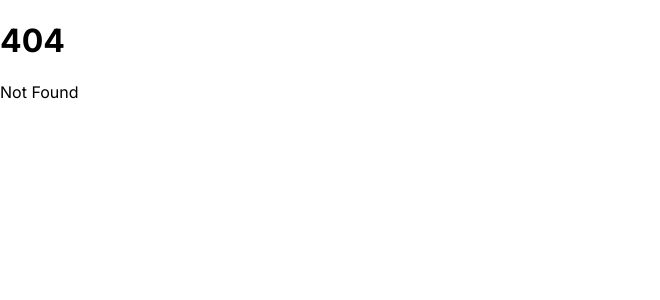
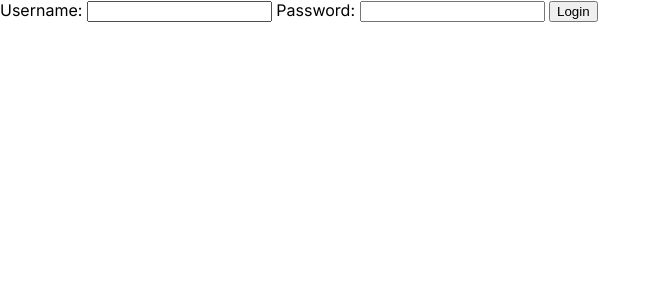
Before and after one commit to SzymonSkrzypczyk/one_sentence_journal, a SvelteKit app in the folder one_sentence_journal/: page /login in a window 1280 px wide. Before the commit this address had no page. Shown: the top 300 px of the page, without its empty margins (0-660 px from the left). Built offline with nearby package versions, Linux system fonts and the light colour scheme.

Commit message:
beginning of login page implemented

```diff
--- a/one_sentence_journal/package.json
+++ b/one_sentence_journal/package.json
@@ -15,6 +15,7 @@
 		"@sveltejs/adapter-auto": "^6.0.0",
 		"@sveltejs/kit": "^2.16.0",
 		"@sveltejs/vite-plugin-svelte": "^5.0.0",
+		"@types/node": "^24.0.13",
 		"autoprefixer": "^10.4.21",
 		"postcss": "^8.5.6",
 		"svelte": "^5.0.0",
--- a/one_sentence_journal/src/app.d.ts
+++ b/one_sentence_journal/src/app.d.ts
@@ -3,10 +3,12 @@
 declare global {
 	namespace App {
 		// interface Error {}
-		// interface Locals {}
 		// interface PageData {}
 		// interface PageState {}
 		// interface Platform {}
+		interface Locals {
+		user: string | null;
+	}
 	}
 }
 
--- /dev/null
+++ b/one_sentence_journal/src/hooks.server.ts
@@ -0,0 +1,7 @@
+import type { Handle } from '@sveltejs/kit';
+
+export const handle: Handle = async ({ event, resolve }) => {
+	const session = event.cookies.get('session');
+	event.locals.user = session ?? null;
+	return resolve(event);
+};
--- /dev/null
+++ b/one_sentence_journal/src/routes/add/+page.svelte
@@ -0,0 +1,6 @@
+<h1>Add Sentence</h1>
+
+<form>
+  <input type="text" placeholder="Sentence text..." />
+  <button type="submit">Save</button>
+</form>
--- /dev/null
+++ b/one_sentence_journal/src/routes/login/+page.server.ts
@@ -0,0 +1,25 @@
+import { fail, redirect, type Actions } from '@sveltejs/kit';
+
+export const actions: Actions = {
+	default: async ({ request, cookies }) => {
+		const formData = await request.formData();
+		const username = formData.get('username')?.toString() ?? '';
+		const password = formData.get('password')?.toString() ?? '';
+
+		const envUser = process.env.AUTH_USERNAME ?? '';
+		const envPass = process.env.AUTH_PASSWORD ?? '';
+
+		if (username === envUser && password === envPass) {
+			cookies.set('session', username, {
+				path: '/',
+				httpOnly: true,
+				sameSite: 'strict',
+				secure: false,
+				maxAge: 60 * 60 * 24
+			});
+			throw redirect(302, '/add');
+		}
+
+		return fail(401, { invalid: true });
+	}
+};
--- /dev/null
+++ b/one_sentence_journal/src/routes/login/+page.svelte
@@ -0,0 +1,21 @@
+<form method="POST">
+  <label>
+    Username:
+    <input type="text" name="username" required />
+  </label>
+
+  <label>
+    Password:
+    <input type="password" name="password" required />
+  </label>
+
+  <button type="submit">Login</button>
+
+  {#if form?.invalid}
+    <p style="color: red;">Invalid username or password</p>
+  {/if}
+</form>
+
+<script>
+  export let form;
+</script>
```
Also changed, not shown: one_sentence_journal/src/routes/add/+page.server.ts (added, +8 -0 lines), 1 other file (tests, documents, lock files or other folders).
